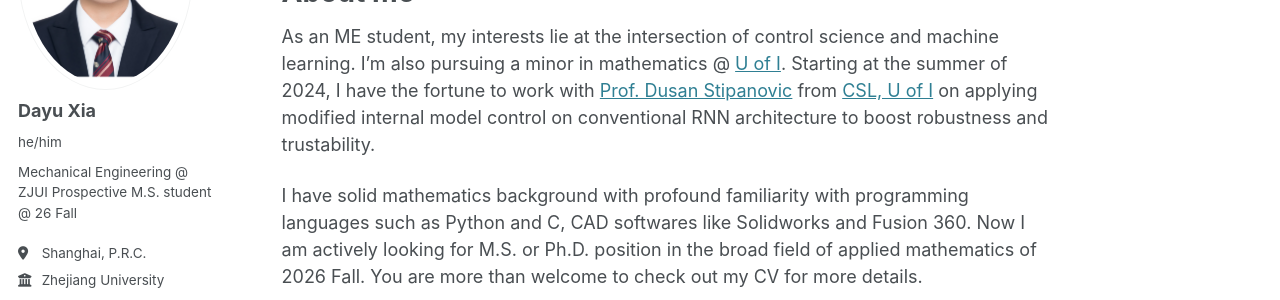
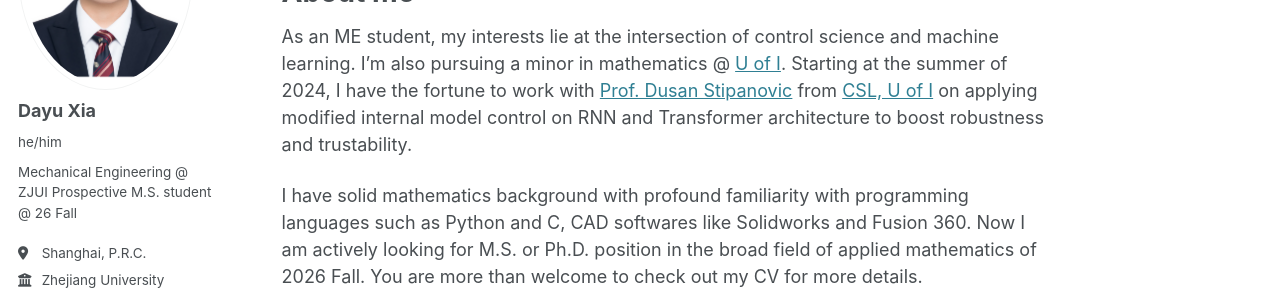
Before and after one commit to dyxia1241/dyxia1241.github.io, a Jekyll site: the page built from _pages/about.md, in a window 1280 px wide and 944 px high. Shown: the part 250-550 px from the top of the window. Built offline with Jekyll 4.4.1, drawn with Linux system fonts in a browser that asks for light colours.

Commit message:
Update about.md

```diff
--- a/_pages/about.md
+++ b/_pages/about.md
@@ -11,6 +11,6 @@
 
 About me
 ======
-As an ME student, my interests lie at the intersection of control science and machine learning. I'm also pursuing a minor in mathematics @ [U of I](https://illinois.edu/). Starting at the summer of 2024, I have the fortune to work with [Prof. Dusan Stipanovic](https://ise.illinois.edu/directory/profile/dusan) from [CSL, U of I](https://csl.illinois.edu/) on applying modified internal model control on conventional RNN architecture to boost robustness and trustability.
+As an ME student, my interests lie at the intersection of control science and machine learning. I'm also pursuing a minor in mathematics @ [U of I](https://illinois.edu/). Starting at the summer of 2024, I have the fortune to work with [Prof. Dusan Stipanovic](https://ise.illinois.edu/directory/profile/dusan) from [CSL, U of I](https://csl.illinois.edu/) on applying modified internal model control on RNN and Transformer architecture to boost robustness and trustability.
 
 I have solid mathematics background with profound familiarity with programming languages such as Python and C, CAD softwares like Solidworks and Fusion 360. Now I am actively looking for M.S. or Ph.D. position in the broad field of applied mathematics of 2026 Fall. You are more than welcome to check out my CV for more details.
```
